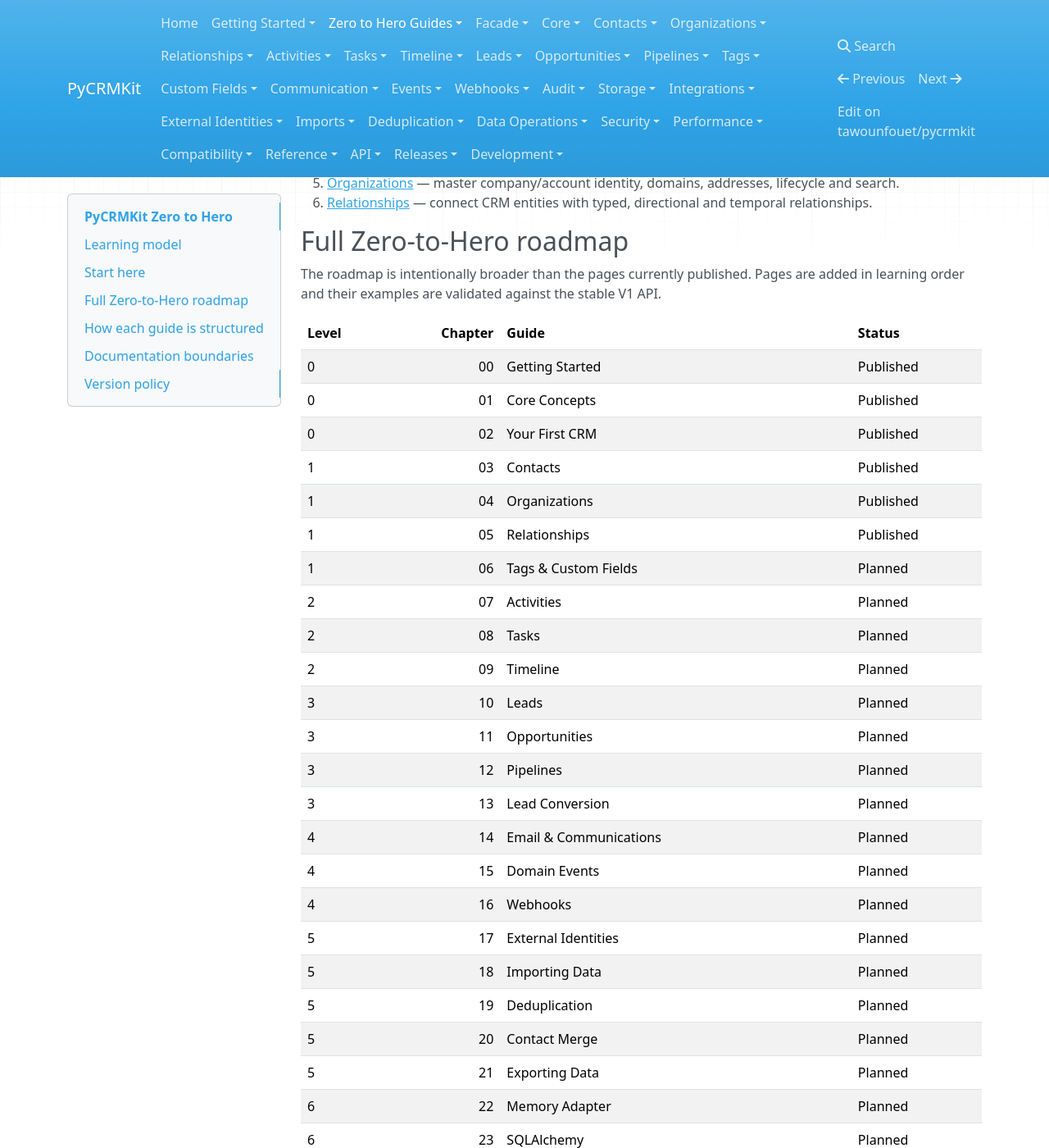
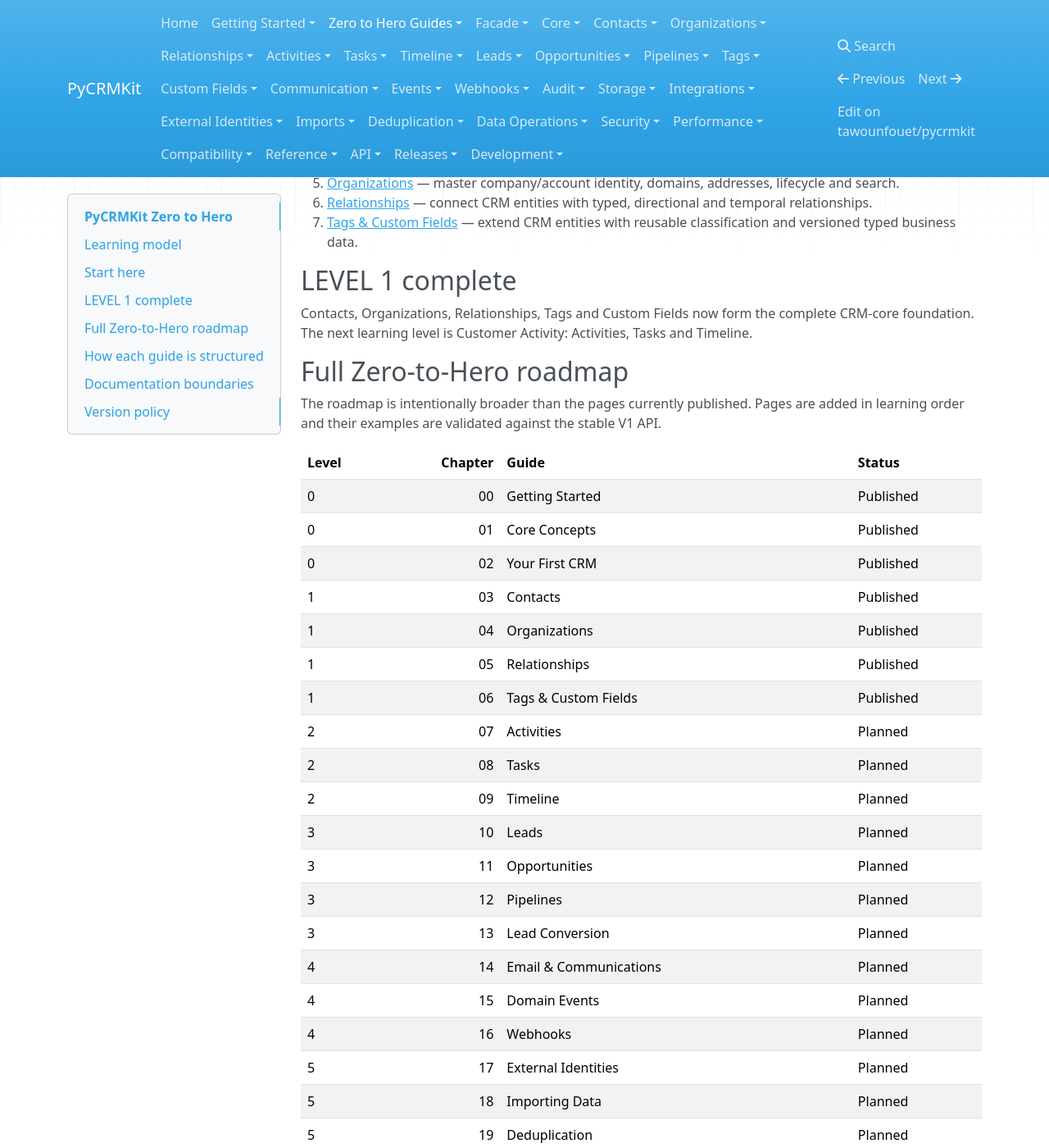
Before and after one commit to tawounfouet/pycrmkit, an MkDocs documentation site: the page built from docs/guides/index.md, in a window 1280 px wide and 1400 px high, scrolled down 840 px. Shown: the whole window at 82% size. Built offline with MkDocs 1.6.1, drawn with Linux system fonts in a browser that asks for light colours; nearby versions of some CDN libraries.

Commit message:
docs: publish Tags and Custom Fields and close Level 1

```diff
--- a/docs/guides/index.md
+++ b/docs/guides/index.md
@@ -39,6 +39,11 @@
 4. [Contacts](03_contacts.md) — master the Contact aggregate, value objects, lifecycle, search and pagination.
 5. [Organizations](04_organizations.md) — master company/account identity, domains, addresses, lifecycle and search.
 6. [Relationships](05_relationships.md) — connect CRM entities with typed, directional and temporal relationships.
+7. [Tags & Custom Fields](06_tags_and_custom_fields.md) — extend CRM entities with reusable classification and versioned typed business data.
+
+## LEVEL 1 complete
+
+Contacts, Organizations, Relationships, Tags and Custom Fields now form the complete CRM-core foundation. The next learning level is Customer Activity: Activities, Tasks and Timeline.
 
 ## Full Zero-to-Hero roadmap
 
@@ -53,7 +58,7 @@
 | 1 | 03 | Contacts | Published |
 | 1 | 04 | Organizations | Published |
 | 1 | 05 | Relationships | Published |
-| 1 | 06 | Tags & Custom Fields | Planned |
+| 1 | 06 | Tags & Custom Fields | Published |
 | 2 | 07 | Activities | Planned |
 | 2 | 08 | Tasks | Planned |
 | 2 | 09 | Timeline | Planned |
```
